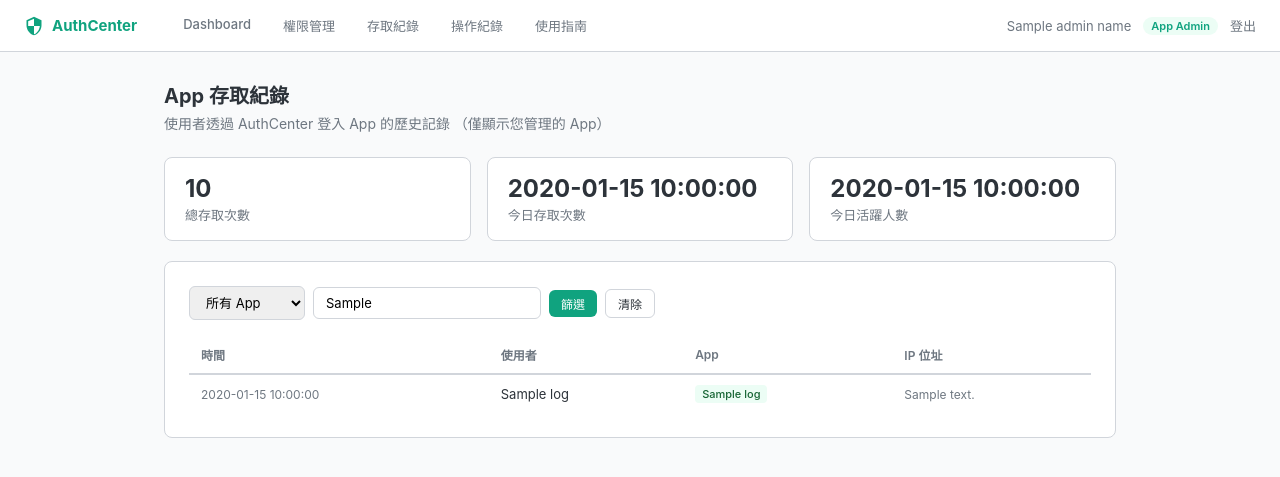
After one commit to bwinken/authcenter, a Python web app: template app/templates/admin_access_log.html in a window 1280 px wide. The commit adds this page. Shown: the top 477 px of the page. Run offline with Jinja, Linux system fonts and the light colour scheme; the template is opened without the code that fills it: most values are stand-ins (such as "Sample title", 1, 10 or a date in 2020); some web fonts are replaced.

Commit message:
feat: 新增 App 存取紀錄功能
- 新增 app_access_log 資料表，記錄每次 token exchange
- 在 POST /auth/token 成功時寫入存取紀錄（使用者、App、IP）
- 新增 /admin/access-log 後台頁面，含統計、篩選、分頁
  - Super Admin 可查看所有 App 存取紀錄
  - App Admin 僅可查看自己管理的 App
- 後台導覽列新增「存取紀錄」連結

https://claude.ai/code/session_01XasfxhKY2UKMp8WNy9xPpi

```diff
--- /dev/null
+++ b/app/templates/admin_access_log.html
@@ -0,0 +1,165 @@
+{% extends "admin_base.html" %}
+{% block title %}存取紀錄 - AuthCenter Admin{% endblock %}
+{% block extra_style %}
+    <style>
+    .stats-row {
+        display: flex;
+        gap: 16px;
+        margin-bottom: 20px;
+    }
+    .mini-stat {
+        background: #fff;
+        border: 1px solid var(--border);
+        border-radius: 8px;
+        padding: 16px 20px;
+        flex: 1;
+    }
+    .mini-stat .val {
+        font-size: 24px;
+        font-weight: 700;
+        color: var(--text-main);
+    }
+    .mini-stat .label {
+        font-size: 13px;
+        color: var(--text-muted);
+        margin-top: 2px;
+    }
+    .filter-bar {
+        display: flex;
+        gap: 8px;
+        margin-bottom: 16px;
+        flex-wrap: wrap;
+        align-items: center;
+    }
+    .filter-bar select, .filter-bar input {
+        padding: 7px 12px;
+        border: 1px solid var(--border);
+        border-radius: 6px;
+        font-size: 13px;
+        font-family: inherit;
+    }
+    .filter-bar select:focus, .filter-bar input:focus {
+        outline: none;
+        border-color: var(--border-focus);
+    }
+    .pagination {
+        display: flex;
+        gap: 4px;
+        align-items: center;
+        justify-content: center;
+        margin-top: 16px;
+        font-size: 13px;
+    }
+    .pagination a, .pagination span {
+        padding: 6px 12px;
+        border: 1px solid var(--border);
+        border-radius: 4px;
+        text-decoration: none;
+        color: var(--text-main);
+    }
+    .pagination a:hover { background: #f3f4f6; }
+    .pagination .current { background: var(--primary); color: #fff; border-color: var(--primary); }
+    .pagination .disabled { color: var(--text-muted); cursor: default; }
+    </style>
+{% endblock %}
+{% block content %}
+    <div class="page-header">
+        <h1>App 存取紀錄</h1>
+        <p>使用者透過 AuthCenter 登入 App 的歷史記錄
+            {% if not is_super %}（僅顯示您管理的 App）{% endif %}
+        </p>
+    </div>
+
+    <div class="stats-row">
+        <div class="mini-stat">
+            <div class="val">{{ total }}</div>
+            <div class="label">總存取次數</div>
+        </div>
+        <div class="mini-stat">
+            <div class="val">{{ today_count }}</div>
+            <div class="label">今日存取次數</div>
+        </div>
+        <div class="mini-stat">
+            <div class="val">{{ today_users }}</div>
+            <div class="label">今日活躍人數</div>
+        </div>
+    </div>
+
+    <div class="admin-card">
+        <form method="GET" action="/admin/access-log" class="filter-bar">
+            <select name="app">
+                <option value="">所有 App</option>
+                {% for opt in app_options %}
+                    <option value="{{ opt.app_id }}"
+                            {% if opt.app_id == app_filter %}selected{% endif %}>
+                        {{ opt.app_name or opt.app_id }}
+                    </option>
+                {% endfor %}
+            </select>
+            <input type="text" name="user" value="{{ user_filter }}"
+                   placeholder="搜尋使用者名稱...">
+            <button type="submit" class="btn btn-primary btn-sm">篩選</button>
+            {% if app_filter or user_filter %}
+                <a href="/admin/access-log" class="btn btn-sm"
+                   style="border:1px solid var(--border); text-decoration:none; color:var(--text-main);">清除</a>
+            {% endif %}
+        </form>
+
+        {% if logs %}
+            <table class="data-table">
+                <thead>
+                    <tr>
+                        <th>時間</th>
+                        <th>使用者</th>
+                        <th>App</th>
+                        <th>IP 位址</th>
+                    </tr>
+                </thead>
+                <tbody>
+                    {% for log in logs %}
+                        <tr>
+                            <td style="font-size: 12px; white-space: nowrap; color: var(--text-muted)">
+                                {{ log.created_at }}
+                            </td>
+                            <td>{{ log.employee_name }}</td>
+                            <td>
+                                <span class="badge badge-green">{{ log.app_name or log.app_id }}</span>
+                            </td>
+                            <td style="font-size: 12px; color: var(--text-muted)">
+                                {{ log.ip_address }}
+                            </td>
+                        </tr>
+                    {% endfor %}
+                </tbody>
+            </table>
+
+            {% if total_pages > 1 %}
+                <div class="pagination">
+                    {% set base_url = "/admin/access-log?" %}
+                    {% set qs = "app=" ~ app_filter ~ "&user=" ~ user_filter ~ "&" %}
+                    {% if page > 1 %}
+                        <a href="{{ base_url }}{{ qs }}page={{ page - 1 }}">上一頁</a>
+                    {% else %}
+                        <span class="disabled">上一頁</span>
+                    {% endif %}
+                    {% for p in range(1, total_pages + 1) %}
+                        {% if p == page %}
+                            <span class="current">{{ p }}</span>
+                        {% elif p <= 3 or p > total_pages - 2 or (p >= page - 1 and p <= page + 1) %}
+                            <a href="{{ base_url }}{{ qs }}page={{ p }}">{{ p }}</a>
+                        {% elif p == 4 or p == total_pages - 2 %}
+                            <span>...</span>
+                        {% endif %}
+                    {% endfor %}
+                    {% if page < total_pages %}
+                        <a href="{{ base_url }}{{ qs }}page={{ page + 1 }}">下一頁</a>
+                    {% else %}
+                        <span class="disabled">下一頁</span>
+                    {% endif %}
+                </div>
+            {% endif %}
+        {% else %}
+            <div class="empty-state">尚無存取紀錄。</div>
+        {% endif %}
+    </div>
+{% endblock %}
--- a/app/templates/admin_base.html
+++ b/app/templates/admin_base.html
@@ -353,6 +353,8 @@
                     <a href="/admin/admins"
                        class="{% if active_nav == 'admins' %}active{% endif %}">Admin 管理</a>
                 {% endif %}
+                <a href="/admin/access-log"
+                   class="{% if active_nav == 'access_log' %}active{% endif %}">存取紀錄</a>
                 <a href="/admin/audit-log"
                    class="{% if active_nav == 'audit' %}active{% endif %}">操作紀錄</a>
                 <a href="/admin/guide"
```
Also changed, not shown: app/admin/routes.py (+102 -0 lines), app/auth/routes.py (+13 -0 lines), app/main.py (+16 -0 lines).
